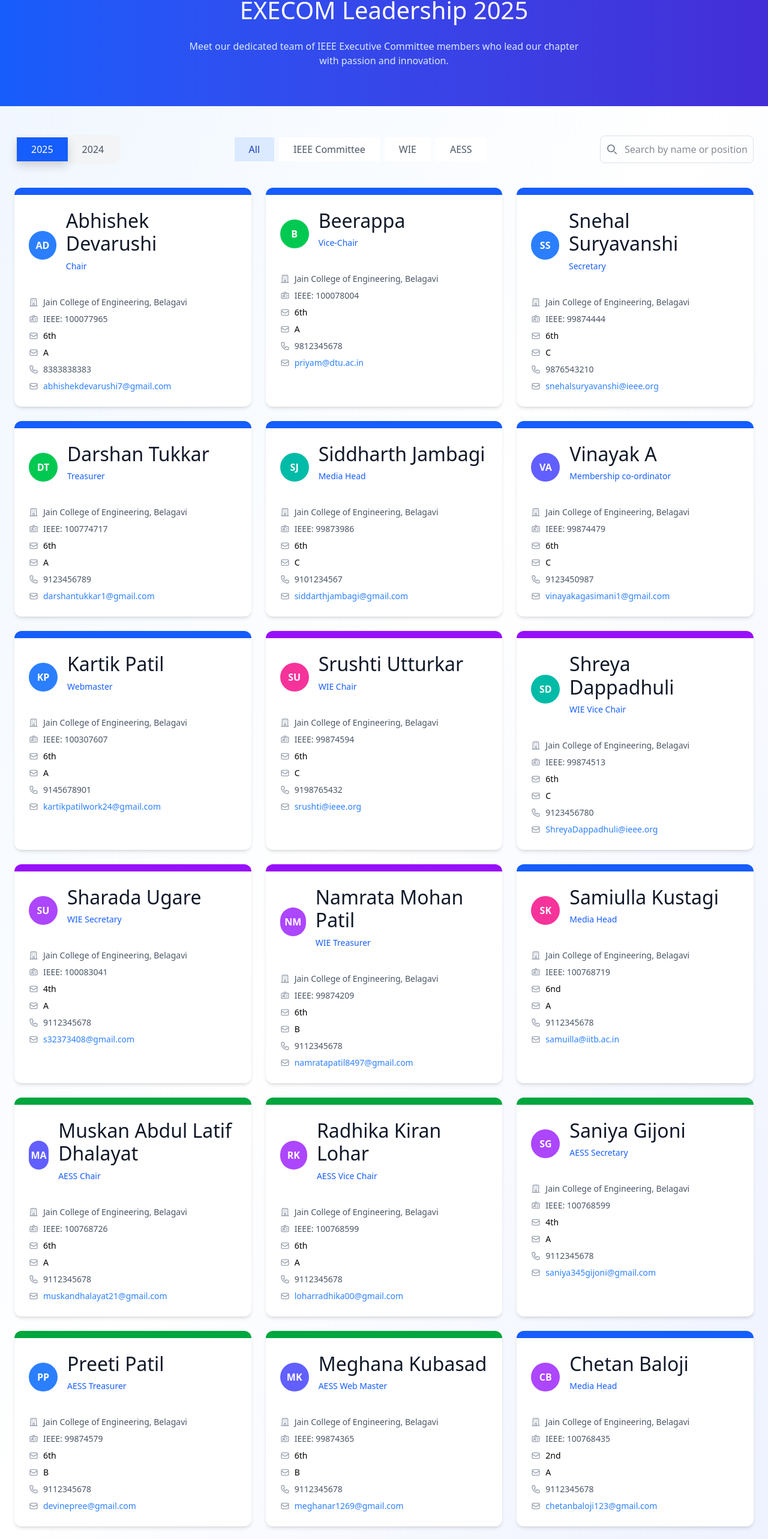
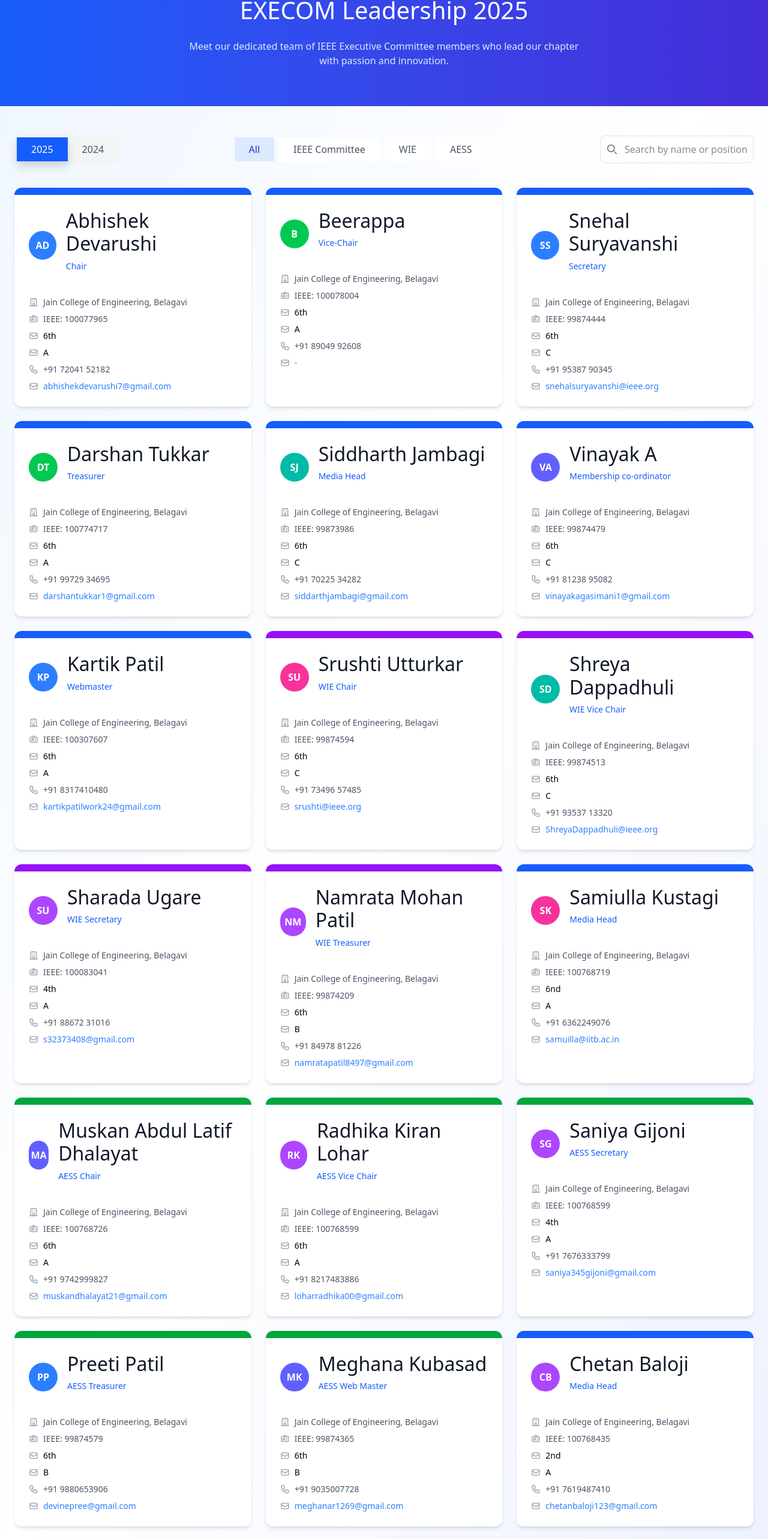
Before and after one commit to kartikpatil28/IEEEJCE, a React (Vite) app: page /execoms in a window 1280 px wide. Shown: the part 224-2790 px from the top of the page at 60% size. Built offline with nearby package versions, Linux system fonts and the light colour scheme.

Commit message:
Upadted the changes

```diff
--- a/src/Pages/Execoms/execoms.jsx
+++ b/src/Pages/Execoms/execoms.jsx
@@ -11,7 +11,7 @@
       name: "Abhishek Devarushi",
       affiliation: "Jain College of Engineering, Belagavi",
       ieeeNumber: "100077965",
-      mobileNo: "8383838383",
+      mobileNo: "+91 72041 52182",
       sem: "6th",
       division: "A",
       email: "abhishekdevarushi7@gmail.com",
@@ -22,10 +22,10 @@
       name: "Beerappa",
       affiliation: "Jain College of Engineering, Belagavi",
       ieeeNumber: "100078004",
-      mobileNo: "9812345678",
+      mobileNo: "+91 89049 92608",
       sem: "6th",
       division: "A",
-      email: "priyam@dtu.ac.in",
+      email: "-",
       category: "IEEE"
     },
     {
@@ -33,7 +33,7 @@
       name: "Snehal Suryavanshi",
       affiliation: "Jain College of Engineering, Belagavi",
       ieeeNumber: "99874444",
-      mobileNo: "9876543210",
+      mobileNo: "+91 95387 90345",
       sem: "6th",
       division: "C",
       email: "snehalsuryavanshi@ieee.org",
@@ -44,7 +44,7 @@
       name: "Darshan Tukkar",
       affiliation: "Jain College of Engineering, Belagavi",
       ieeeNumber: "100774717",
-      mobileNo: "9123456789",
+      mobileNo: "+91 99729 34695",
       sem: "6th",
       division: "A",
       email: "darshantukkar1@gmail.com",
@@ -55,7 +55,7 @@
       name: "Siddharth Jambagi",
       affiliation: "Jain College of Engineering, Belagavi",
       ieeeNumber: "99873986",
-      mobileNo: "9101234567",
+      mobileNo: "+91 70225 34282",
       sem: "6th",
       division: "C",
       email: "siddarthjambagi@gmail.com",
@@ -66,7 +66,7 @@
       name: "Vinayak A",
       affiliation: "Jain College of Engineering, Belagavi",
       ieeeNumber: "99874479",
-      mobileNo: "9123450987",
+      mobileNo: "+91 81238 95082",
       sem: "6th",
       division: "C",
       email: "vinayakagasimani1@gmail.com",
@@ -77,7 +77,7 @@
       name: "Kartik Patil",
       affiliation: "Jain College of Engineering, Belagavi",
       ieeeNumber: "100307607",
-      mobileNo: "9145678901",
+      mobileNo: "+91 8317410480",
       sem: "6th",
       division: "A",
       email: "kartikpatilwork24@gmail.com",
@@ -88,7 +88,7 @@
       name: "Srushti Utturkar",
       affiliation: "Jain College of Engineering, Belagavi",
       ieeeNumber: "99874594",
-      mobileNo: "9198765432",
+      mobileNo: "+91 73496 57485",
       sem: "6th",
       division: "C",
       email: "srushti@ieee.org",
@@ -99,7 +99,7 @@
       name: "Shreya Dappadhuli",
       affiliation: "Jain College of Engineering, Belagavi",
       ieeeNumber: "99874513",
-      mobileNo: "9123456780",
+      mobileNo: "+91 93537 13320",
       sem: "6th",
       division: "C",
       email: "ShreyaDappadhuli@ieee.org",
@@ -110,7 +110,7 @@
       name: "Sharada Ugare",
       affiliation: "Jain College of Engineering, Belagavi",
       ieeeNumber: "100083041",
-      mobileNo: "9112345678",
+      mobileNo: "+91 88672 31016",
       sem: "4th",
       division: "A",
       email: "s32373408@gmail.com",
@@ -121,7 +121,7 @@
       name: "Namrata Mohan Patil",
       affiliation: "Jain College of Engineering, Belagavi",
       ieeeNumber: "99874209",
-      mobileNo: "9112345678",
+      mobileNo: "+91 84978 81226",
       sem: "6th",
       division: "B",
       email: "namratapatil8497@gmail.com",
@@ -132,7 +132,7 @@
       name: "Samiulla Kustagi",
       affiliation: "Jain College of Engineering, Belagavi",
       ieeeNumber: "100768719",
-      mobileNo: "9112345678",
+      mobileNo: "+91 6362249076",
       sem: "6nd",
       division: "A",
       email: "samuilla@iitb.ac.in",
@@ -143,7 +143,7 @@
       name: "Muskan Abdul Latif Dhalayat",
       affiliation: "Jain College of Engineering, Belagavi",
       ieeeNumber: "100768726",
-      mobileNo: "9112345678",
+      mobileNo: "+91 9742999827",
       sem: "6th",
       division: "A",
       email: "muskandhalayat21@gmail.com",
@@ -154,7 +154,7 @@
       name: "Radhika Kiran Lohar",
       affiliation: "Jain College of Engineering, Belagavi",
       ieeeNumber: "100768599",
-      mobileNo: "9112345678",
+      mobileNo: "+91 8217483886",
       sem: "6th",
       division: "A",
       email: "loharradhika00@gmail.com",
@@ -165,7 +165,7 @@
       name: "Saniya Gijoni",
       affiliation: "Jain College of Engineering, Belagavi",
       ieeeNumber: "100768599",
-      mobileNo: "9112345678",
+      mobileNo: "+91 7676333799",
       sem: "4th",
       division: "A",
       email: "saniya345gijoni@gmail.com",
@@ -176,7 +176,7 @@
       name: "Preeti Patil",
       affiliation: "Jain College of Engineering, Belagavi",
       ieeeNumber: "99874579",
-      mobileNo: "9112345678",
+      mobileNo: "+91 9880653906",
       sem: "6th",
       division: "B",
       email: "devinepree@gmail.com",
@@ -187,7 +187,7 @@
       name: "Meghana Kubasad",
       affiliation: "Jain College of Engineering, Belagavi",
       ieeeNumber: "99874365",
-      mobileNo: "9112345678",
+      mobileNo: "+91 9035007728",
       sem: "6th",
       division: "B",
       email: "meghanar1269@gmail.com",
@@ -198,7 +198,7 @@
       name: "Chetan Baloji",
       affiliation: "Jain College of Engineering, Belagavi",
       ieeeNumber: "100768435",
-      mobileNo: "9112345678",
+      mobileNo: "+91 7619487410",
       sem: "2nd",
       division: "A",
       email: "chetanbaloji123@gmail.com",
@@ -211,99 +211,99 @@
       position: "Chair",
       name: "Austin",
       affiliation: "Jain College of Engineering, Belagavi",
-      ieeeNumber: "90780177",
+      ieeeNumber: "-",
       mobileNo: "9164503749",
-      email: "austin@gmail.com",
+      email: "-",
       category: "IEEE"
     },
     {
       position: "Vice-Chair",
       name: "Chandan Kangralkar",
       affiliation: "Jain College of Engineering, Belagavi",
-      ieeeNumber: "90856235",
+      ieeeNumber: "-",
       mobileNo: "9812345679",
-      email: "chandan@gmail.com",
+      email: "-",
       category: "IEEE"
     },
     {
       position: "Secretary",
       name: "Kshiti Gaddigoudar",
       affiliation: "Jain College of Engineering, Belagavi",
-      ieeeNumber: "90782452",
+      ieeeNumber: "-",
       mobileNo: "9876543211",
-      email: "kshiti@gmail.com",
+      email: "-",
       category: "IEEE"
     },
     {
       position: "Treasurer",
       name: "Shreedhar Teradal",
       affiliation: "Jain College of Engineering, Belagavi",
-      ieeeNumber: "90785124",
+      ieeeNumber: "-",
       mobileNo: "9123456788",
-      email: "shreedhar@gmail.com",
+      email: "-",
       category: "IEEE"
     },
     {
       position: "Media Head",
       name: "Rahul Halkarni",
       affiliation: "Jain College of Engineering, Belagavi",
-      ieeeNumber: "90876355",
+      ieeeNumber: "-",
       mobileNo: "9101234568",
-      email: "rahul@gmail.com",
+      email: "-",
       category: "IEEE"
     },
     {
       position: "Membership co-ordinator",
       name: "Abhishek Basinayak",
       affiliation: "Jain College of Engineering, Belagavi",
-      ieeeNumber: "90784214",
+      ieeeNumber: "-",
       mobileNo: "9123450988",
-      email: "abhishek@gmail.com",
+      email: "-",
       category: "IEEE"
     },
     {
       position: "WIE Chair",
       name: "Neha Patil",
       affiliation: "Jain College of Engineering, Belagavi",
-      ieeeNumber: "90874522",
+      ieeeNumber: "-",
       mobileNo: "9145678902",
-      email: "Neha@gmail.com",
+      email: "-",
       category: "wie"
     },
     {
       position: "WIE Vice-Chair",
       name: "Varsha V",
       affiliation: "Jain College of Engineering, Belagavi",
-      ieeeNumber: "90786322",
+      ieeeNumber: "-",
       mobileNo: "9198765433",
-      email: "varsha@gmail.com",
+      email: "-",
       category: "wie"
     },
     {
       position: "WIE Secratery",
       name: "Chaitra Kolli",
       affiliation: "Jain College of Engineering, Belagavi",
-      ieeeNumber: "90783453",
+      ieeeNumber: "-",
       mobileNo: "9123456781",
-      email: "chaitra@gmail.com",
+      email: "-",
       category: "wie"
     },
     {
       position: "WIE Treasurer",
       name: "Pavan Wader",
       affiliation: "Jain College of Engineering, Belagavi",
-      ieeeNumber: "90784124",
+      ieeeNumber: "-",
       mobileNo: "9112345679",
-      email: "pavan@gmail.com",
+      email: "-",
       category: "wie"
     },
     {
       position: "WIE Media Head",
       name: "Siddharth Jambagi",
       affiliation: "Jain College of Engineering, Belagavi",
-      ieeeNumber: "90784124",
+      ieeeNumber: "-",
       mobileNo: "9112345679",
-      email: "siddarthjambagi@gmail.com",
+      email: "-",
       category: "wie"
     },
   ];
--- a/src/Pages/Home/home.jsx
+++ b/src/Pages/Home/home.jsx
@@ -99,7 +99,7 @@
   {
     logo: "https://res.cloudinary.com/dkztwdo8h/image/upload/v1744093406/cs-logo_knyz6z.jpg",
     name: "Computer Society",
-    shortName: "CS",
+    shortName: "Not approved yet",
     description:
       "Advancing computer science and technology through professional development and networking.",
   },
@@ -241,11 +241,11 @@
       </div>
 
       {/* Simple scroll indicator */}
-      <div className="absolute bottom-8 left-1/2 transform -translate-x-1/2">
+      {/* <div className="absolute bottom-8 left-1/2 transform -translate-x-1/2">
         <div className="w-6 h-10 rounded-full border-2 border-white/30 flex justify-center p-1">
           <div className="w-1.5 h-1.5 bg-white rounded-full animate-bounce"></div>
         </div>
-      </div>
+      </div> */}
     </section>
   );
 };
--- a/src/Pages/Societies/cs.jsx
+++ b/src/Pages/Societies/cs.jsx
@@ -97,7 +97,7 @@
             </div>
 
             {/* Chair */}
-            <div className="bg-gray-800 rounded-lg shadow-md overflow-hidden border border-gray-700">
+            {/* <div className="bg-gray-800 rounded-lg shadow-md overflow-hidden border border-gray-700">
               <div className="flex flex-col sm:flex-row">
                 <div className="sm:w-1/3">
                   <img
@@ -119,7 +119,7 @@
                   </p>
                 </div>
               </div>
-            </div>
+            </div> */}
           </div>
         </div>
       </div>
```
Also changed, not shown: src/Components/footer.jsx (+6 -6 lines), src/Pages/team/team.jsx (+9 -9 lines), 1 other file (tests, documents, lock files or other folders).
